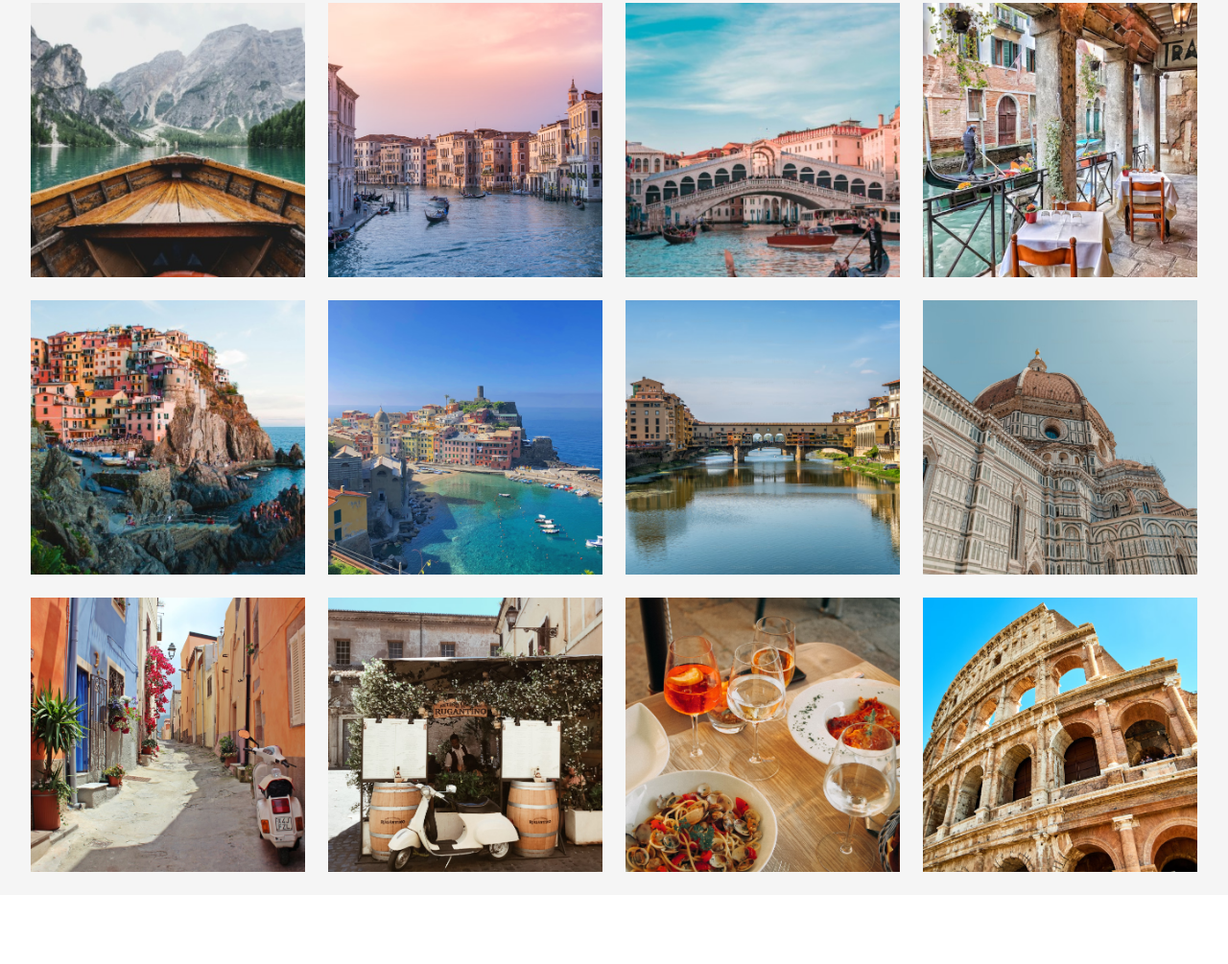
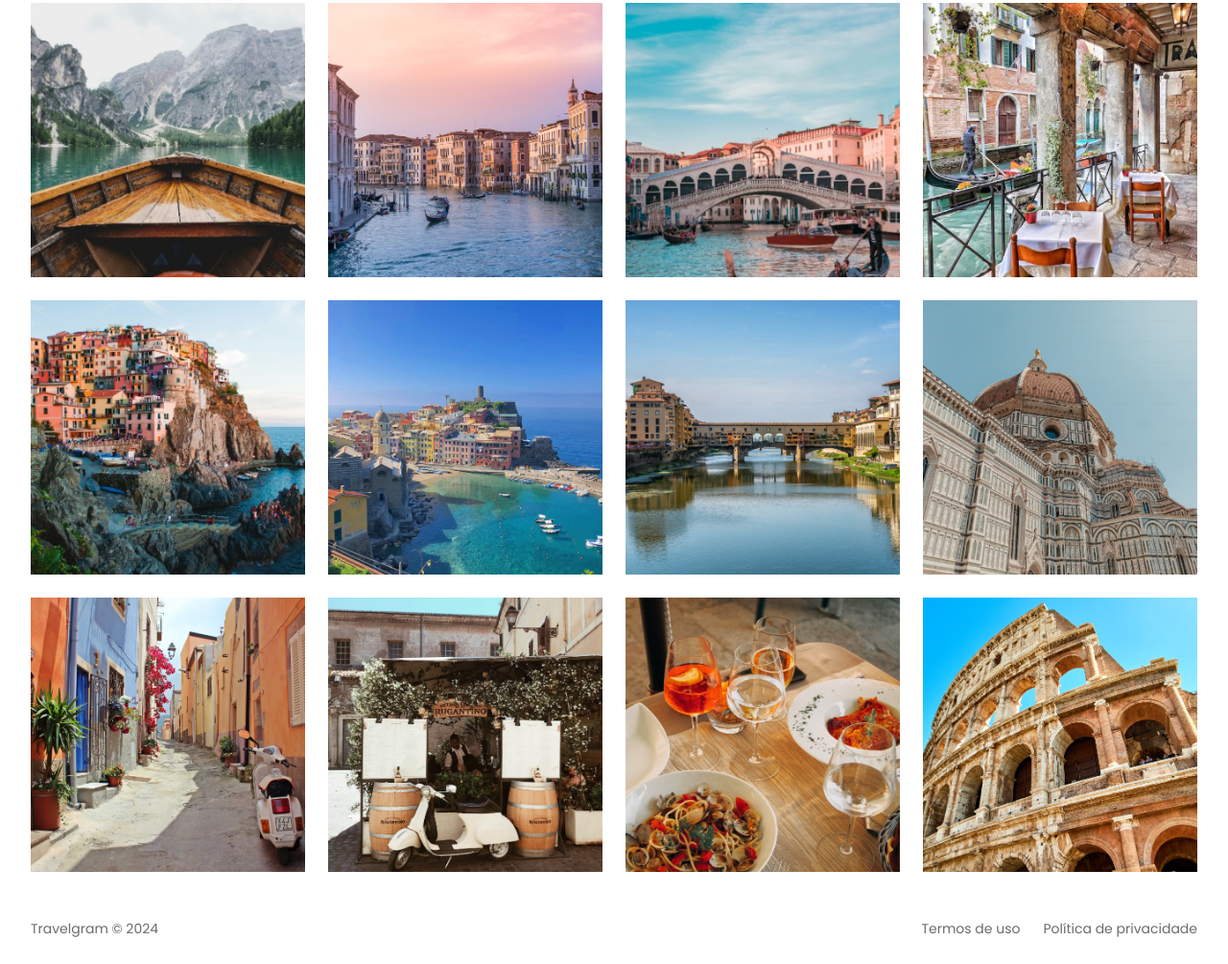
Before and after one commit to talisonsc/Projeto-Travelgram, a plain HTML site: page index.html in a window 1280 px wide. Shown: the part 324-1329 px from the top of the page at 96% size. Before the commit the page ends 1257 px from the top, so only its background shows below. Drawn offline with Linux system fonts and the light colour scheme.

Commit message:
done footer

```diff
--- a/index.html
+++ b/index.html
@@ -61,6 +61,9 @@
           </ul>
         </div>
     </header>
+  </div>
+
+
     <main class="container">
       <img src="assets/image/Image 01.png" alt="...">
       <img src="assets/image/Image 02.png" alt="...">
@@ -75,5 +78,13 @@
       <img src="assets/image/Image 11.png" alt="...">
       <img src="assets/image/Image 12.png" alt="...">
     </main>
+
+    <footer class="container">
+      <span>
+        Travelgram &copy; 2024
+      </span>
+      <span>Termos de uso</span>
+      <span>Política de privacidade</span>
+    </footer>
 </body>
 </html>
--- /dev/null
+++ b/styles/footer.css
@@ -0,0 +1,14 @@
+footer {
+  display: flex;
+  gap: 24px;
+  padding-block: 24px;
+}
+
+footer span:nth-child(1) {
+  margin-right: auto;
+}
+
+span {
+  font: var(--text-md);
+  color: var(--text-color-secondary);
+}
--- a/styles/index.css
+++ b/styles/index.css
@@ -2,3 +2,4 @@
 @import url(nav.css);
 @import url(header.css);
 @import url(main.css);
+@import url(footer.css);
--- a/styles/main.css
+++ b/styles/main.css
@@ -3,6 +3,7 @@ main {
   flex-wrap: wrap;
   gap: 24px;
   padding-block: 24px;
+  justify-content: center;
 }
 
 main img {
```
